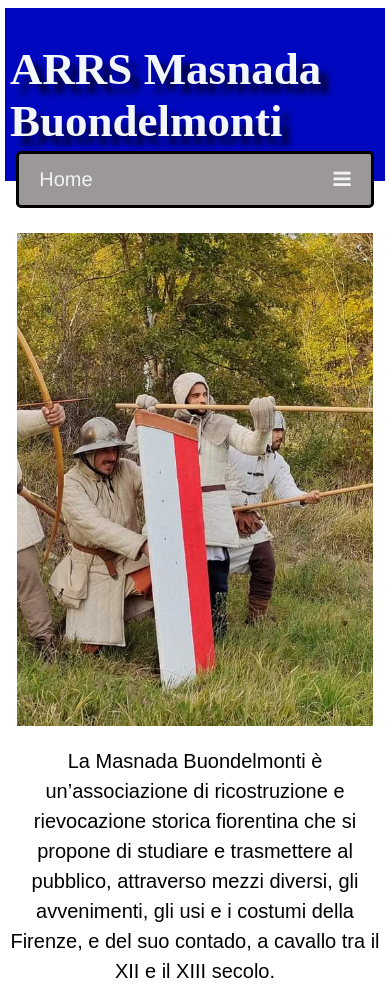
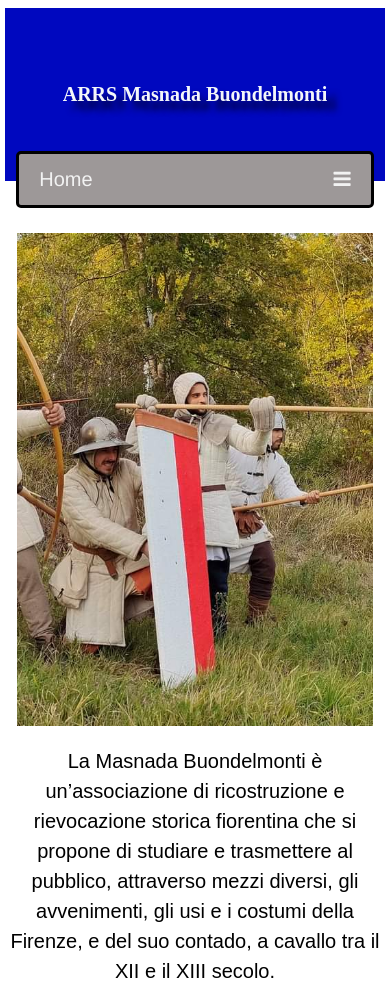
Before and after one commit to LapoDini/arrsmasnada, a plain HTML site: page index.html in a window 390 px wide. Shown: the top 989 px of the page. Drawn offline with Linux system fonts and the light colour scheme.

Commit message:
added responsive header

```diff
--- a/assets/style.css
+++ b/assets/style.css
@@ -19,6 +19,15 @@
     color: #F4F7F9;
     font-family: Matura MT Script Capitals;
     text-shadow: 9px 9px 6px rgba(0, 0, 0, 0.70);
+}
+@media screen and (max-width: 600px) {
+    .header h1{
+        font-size: 20px;
+        color: #F4F7F9;
+        font-family: Matura MT Script Capitals;
+        text-shadow: 9px 9px 6px rgba(0, 0, 0, 0.70);
+    }
+
 }
 
 /* sfondo e overflow della barra di navigazione*/
```
